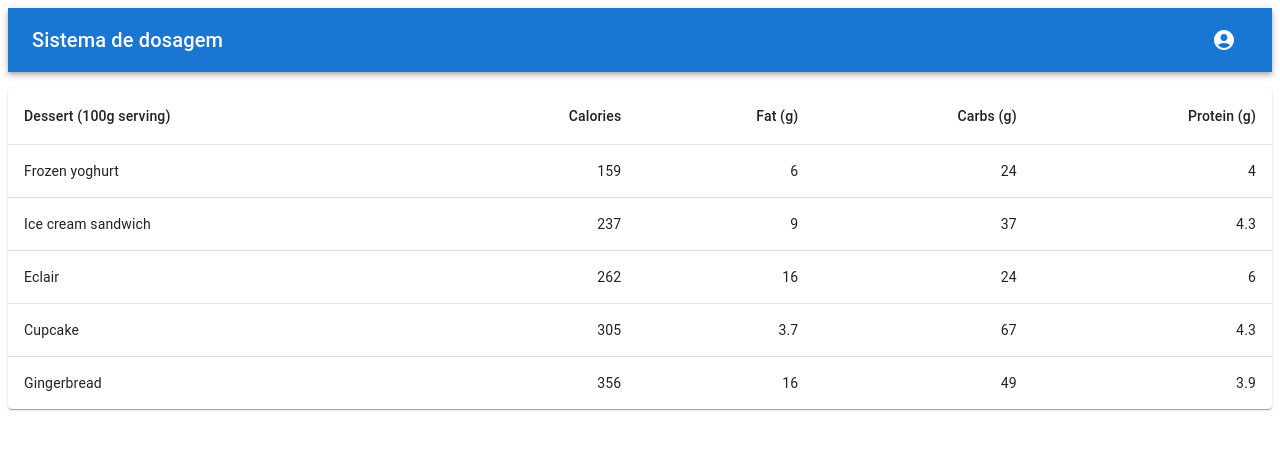
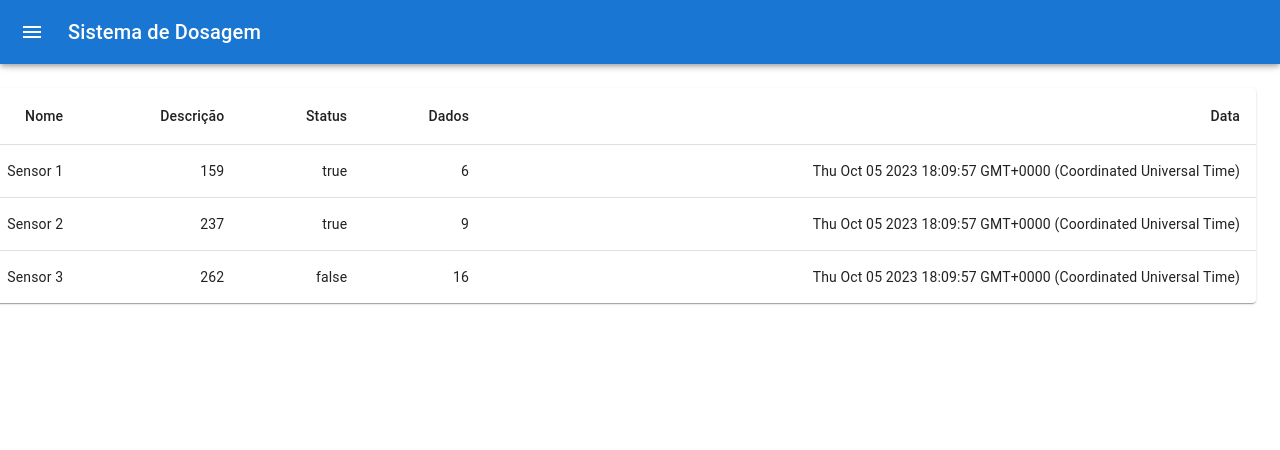
Before and after one commit to wdev007/sistema-dosagem-frontend, a React (Create React App) app: page / in a window 1280 px wide. Both pictures are taken after typing "name@example.com", "Sample123" into the empty fields and a click on the button "SIGN IN". Shown: the top 450 px of the page. Built offline with nearby package versions, Linux system fonts and the light colour scheme.

Commit message:
:sparkles: menu drawer

```diff
--- a/src/index.tsx
+++ b/src/index.tsx
@@ -2,6 +2,7 @@ import React from 'react';
 import App from './App';
 import ReactDOM from 'react-dom/client';
 import { BrowserRouter } from 'react-router-dom';
+import CssBaseline from '@mui/material/CssBaseline';
 import AppProvider from './shared/contexts/app.context';
 
 const root = ReactDOM.createRoot(
@@ -9,6 +10,7 @@ const root = ReactDOM.createRoot(
 );
 root.render(
   <React.StrictMode>
+    <CssBaseline />
     <AppProvider>
       <BrowserRouter>
         <App />
--- a/src/pages/Layout.tsx
+++ b/src/pages/Layout.tsx
@@ -1,19 +1,30 @@
+import { useState } from 'react';
 import { Outlet } from "react-router-dom"
-import MenuAppBar from "../shared/components/MenuAppBar"
+import { Main } from "../shared/components/Main";
+import PersistentDrawerLeft, { DrawerHeader } from "../shared/components/Drawer";
 
-import Grid from '@mui/material/Grid';
+const Layout = () => {
+	const [open, setOpen] = useState(false);
+
+	const handleDrawerOpen = () => {
+    setOpen(true);
+  };
+
+  const handleDrawerClose = () => {
+    setOpen(false);
+  };
 
 
-const Layout = () => {
 	return (
-		<Grid container spacing={2}>
-			<Grid item xs={12} md={12}>
-				<MenuAppBar />
-			</Grid>
-			<Grid item xs={12} md={12}>
+		<Main open={open}>
+        <DrawerHeader />
+				<PersistentDrawerLeft
+					handleDrawerClose={handleDrawerClose}
+					handleDrawerOpen={handleDrawerOpen}
+					open={open}
+				/>
 				<Outlet />
-			</Grid>
-		</Grid>
+    </Main>
 	)
 }
 
--- /dev/null
+++ b/src/shared/components/Drawer.tsx
@@ -0,0 +1,106 @@
+import Box from '@mui/material/Box';
+import List from '@mui/material/List';
+import Drawer from '@mui/material/Drawer';
+import Divider from '@mui/material/Divider';
+import Toolbar from '@mui/material/Toolbar';
+import ListItem from '@mui/material/ListItem';
+import MenuIcon from '@mui/icons-material/Menu';
+import MailIcon from '@mui/icons-material/Mail';
+import IconButton from '@mui/material/IconButton';
+import Typography from '@mui/material/Typography';
+import ListItemIcon from '@mui/material/ListItemIcon';
+import ListItemText from '@mui/material/ListItemText';
+import { styled, useTheme } from '@mui/material/styles';
+import InboxIcon from '@mui/icons-material/MoveToInbox';
+import ListItemButton from '@mui/material/ListItemButton';
+import ChevronLeftIcon from '@mui/icons-material/ChevronLeft';
+import ChevronRightIcon from '@mui/icons-material/ChevronRight';
+import MuiAppBar, { AppBarProps as MuiAppBarProps } from '@mui/material/AppBar';
+
+const drawerWidth = 240;
+
+interface AppBarProps extends MuiAppBarProps {
+  open?: boolean;
+}
+
+const AppBar = styled(MuiAppBar, {
+  shouldForwardProp: (prop) => prop !== 'open',
+})<AppBarProps>(({ theme, open }) => ({
+  transition: theme.transitions.create(['margin', 'width'], {
+    easing: theme.transitions.easing.sharp,
+    duration: theme.transitions.duration.leavingScreen,
+  }),
+  ...(open && {
+    width: `calc(100% - ${drawerWidth}px)`,
+    marginLeft: `${drawerWidth}px`,
+    transition: theme.transitions.create(['margin', 'width'], {
+      easing: theme.transitions.easing.easeOut,
+      duration: theme.transitions.duration.enteringScreen,
+    }),
+  }),
+}));
+
+export const DrawerHeader = styled('div')(({ theme }) => ({
+  display: 'flex',
+  alignItems: 'center',
+  padding: theme.spacing(0, 1),
+  ...theme.mixins.toolbar,
+  justifyContent: 'flex-end',
+}));
+
+export default function PersistentDrawerLeft({ open, handleDrawerOpen, handleDrawerClose }: { open: boolean, handleDrawerOpen: any, handleDrawerClose: any}) {
+  const theme = useTheme();
+
+  return (
+    <Box sx={{ display: 'flex' }}>
+      <AppBar position="fixed" open={open}>
+        <Toolbar>
+          <IconButton
+            color="inherit"
+            aria-label="open drawer"
+            onClick={handleDrawerOpen}
+            edge="start"
+            sx={{ mr: 2, ...(open && { display: 'none' }) }}
+          >
+            <MenuIcon />
+          </IconButton>
+          <Typography variant="h6" noWrap component="div">
+            Sistema de Dosagem
+          </Typography>
+        </Toolbar>
+      </AppBar>
+      <Drawer
+        sx={{
+          width: drawerWidth,
+          flexShrink: 0,
+          '& .MuiDrawer-paper': {
+            width: drawerWidth,
+            boxSizing: 'border-box',
+          },
+        }}
+        variant="persistent"
+        anchor="left"
+        open={open}
+      >
+        <DrawerHeader>
+          <IconButton onClick={handleDrawerClose}>
+            {theme.direction === 'ltr' ? <ChevronLeftIcon /> : <ChevronRightIcon />}
+          </IconButton>
+        </DrawerHeader>
+        <Divider />
+        <List>
+          {['Usuários', 'Sensores', 'Configurações', 'Suporte'].map((text, index) => (
+            <ListItem key={text} disablePadding>
+              <ListItemButton>
+                <ListItemIcon>
+                  {index % 2 === 0 ? <InboxIcon /> : <MailIcon />}
+                </ListItemIcon>
+                <ListItemText primary={text} />
+              </ListItemButton>
+            </ListItem>
+          ))}
+        </List>
+      </Drawer>
+    </Box>
+  );
+}
--- /dev/null
+++ b/src/shared/components/Main.tsx
@@ -0,0 +1,22 @@
+import { styled } from '@mui/material/styles';
+
+const drawerWidth = 240;
+
+export const Main: any = styled('main', { shouldForwardProp: (prop) => prop !== 'open' })<{
+  open?: boolean;
+}>(({ theme, open }) => ({
+  flexGrow: 1,
+  padding: theme.spacing(3),
+  transition: theme.transitions.create('margin', {
+    easing: theme.transitions.easing.sharp,
+    duration: theme.transitions.duration.leavingScreen,
+  }),
+  marginLeft: `-${drawerWidth}px`,
+  ...(open && {
+    transition: theme.transitions.create('margin', {
+      easing: theme.transitions.easing.easeOut,
+      duration: theme.transitions.duration.enteringScreen,
+    }),
+    marginLeft: 0,
+  }),
+}));
--- a/src/shared/components/TableApp.tsx
+++ b/src/shared/components/TableApp.tsx
@@ -7,22 +7,22 @@ import TableRow from '@mui/material/TableRow';
 import Paper from '@mui/material/Paper';
 
 function createData(
+  id: number,
   name: string,
-  calories: number,
-  fat: number,
-  carbs: number,
-  protein: number,
+  description: number,
+  isActive: boolean,
+  data: number,
+  date: Date,
 ) {
-  return { name, calories, fat, carbs, protein };
+  return { id, name, description, isActive, data, date };
 }
 
+// rows with sensor data
 const rows = [
-  createData('Frozen yoghurt', 159, 6.0, 24, 4.0),
-  createData('Ice cream sandwich', 237, 9.0, 37, 4.3),
-  createData('Eclair', 262, 16.0, 24, 6.0),
-  createData('Cupcake', 305, 3.7, 67, 4.3),
-  createData('Gingerbread', 356, 16.0, 49, 3.9),
-];
+  createData(1, 'Sensor 1', 159, true, 6.0, new Date()),
+  createData(2, 'Sensor 2', 237, true, 9.0, new Date()),
+  createData(3, 'Sensor 3', 262, false, 16.0, new Date()),
+]
 
 export default function TableApp() {
   return (
@@ -30,11 +30,12 @@ export default function TableApp() {
       <Table sx={{ minWidth: 650 }} aria-label="simple table">
         <TableHead>
           <TableRow>
-            <TableCell>Dessert (100g serving)</TableCell>
-            <TableCell align="right">Calories</TableCell>
-            <TableCell align="right">Fat&nbsp;(g)</TableCell>
-            <TableCell align="right">Carbs&nbsp;(g)</TableCell>
-            <TableCell align="right">Protein&nbsp;(g)</TableCell>
+            <TableCell>Nome</TableCell>
+            <TableCell align="right">Nome</TableCell>
+            <TableCell align="right">Descrição</TableCell>
+            <TableCell align="right">Status</TableCell>
+            <TableCell align="right">Dados</TableCell>
+            <TableCell align="right">Data</TableCell>
           </TableRow>
         </TableHead>
         <TableBody>
@@ -46,10 +47,11 @@ export default function TableApp() {
               <TableCell component="th" scope="row">
                 {row.name}
               </TableCell>
-              <TableCell align="right">{row.calories}</TableCell>
-              <TableCell align="right">{row.fat}</TableCell>
-              <TableCell align="right">{row.carbs}</TableCell>
-              <TableCell align="right">{row.protein}</TableCell>
+              <TableCell align="right">{row.name}</TableCell>
+              <TableCell align="right">{row.description}</TableCell>
+              <TableCell align="right">{String(row.isActive)}</TableCell>
+              <TableCell align="right">{row.data}</TableCell>
+              <TableCell align="right">{String(row.date)}</TableCell>
             </TableRow>
           ))}
         </TableBody>
--- /dev/null
+++ b/src/shared/styles/global.css
@@ -0,0 +1,24 @@
+* {
+	margin: 0;
+	padding: 0;
+	outline: 0;
+	box-sizing: border-box;
+}
+body {
+	background: #FCFCFD;
+	-webkit-font-smoothing: antialiased
+}
+
+#root {
+	height: 100%;
+	max-width: 960px;
+	margin: 0 auto;
+	padding: 40px 20px
+}
+
+body, input, button {
+	font: 16px 'Source Sans Pro', sans-serif;
+}
+button {
+	cursor: pointer;
+}
```
Also changed, not shown: 1 other file (tests, documents, lock files or other folders).
